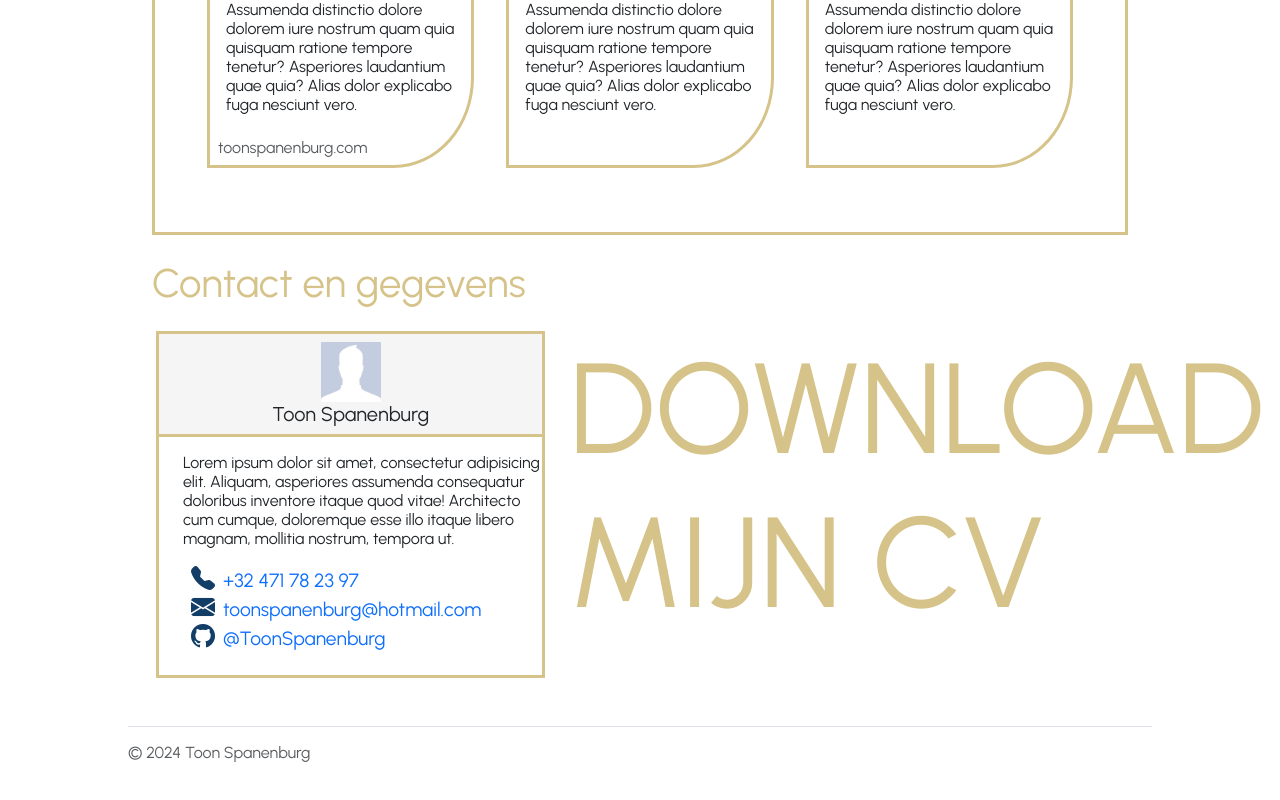
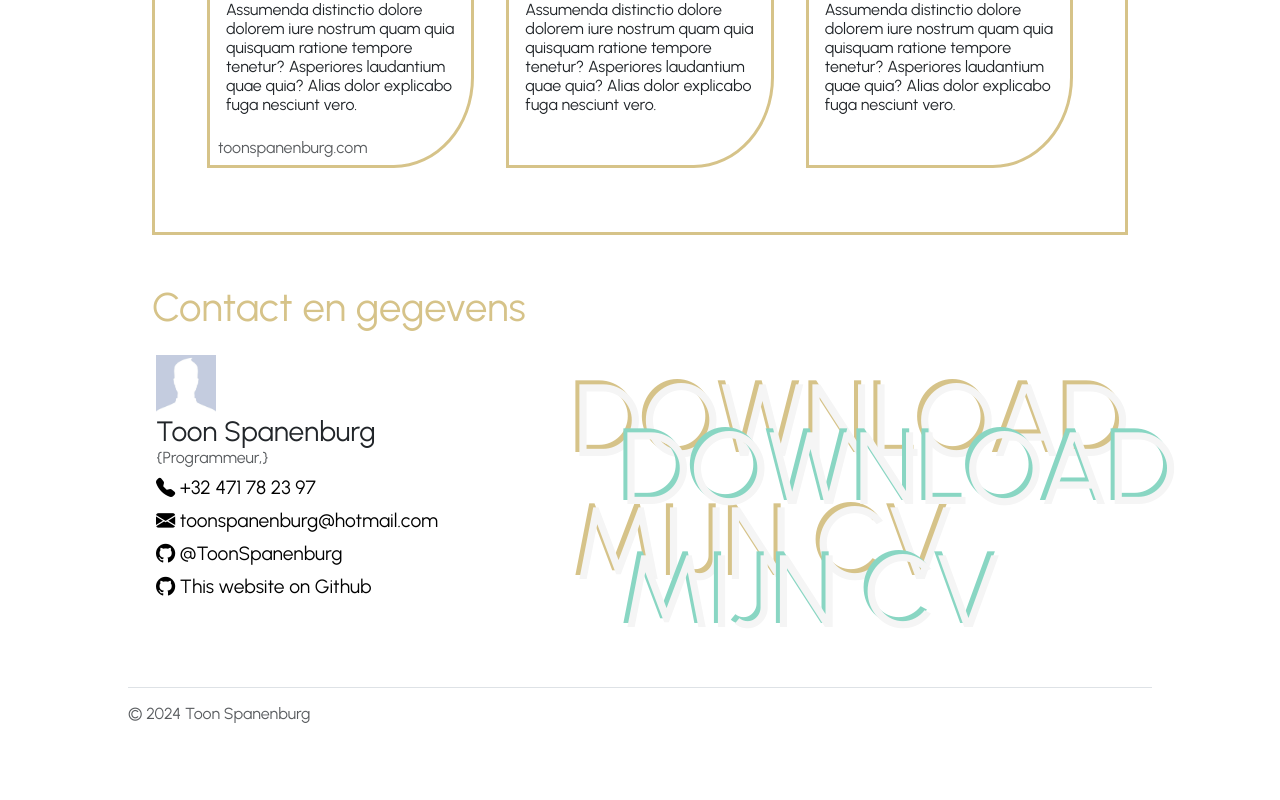
Before and after one commit to ToonSpanenburg/ToonSpanenburgWebsite, a Vue app: page / in a window 1280 px wide. Shown: the part 1198-1998 px from the top of the page. After the commit the page ends 1961 px from the top, so only its background shows below. Built offline with nearby package versions, Linux system fonts and the light colour scheme.

Commit message:
Fixed a fashion mistake

```diff
--- a/src/components/ContactComponent.vue
+++ b/src/components/ContactComponent.vue
@@ -4,47 +4,77 @@
 
 <template>
   <div class="mt-3">
-    <h2 class="m-4">
+    <h2 class="m-4 mt-5">
       Contact en gegevens
     </h2>
-    <div class="row mx-3">
+
+    <div class="row mx-3 mt-2 mb-5 pb-4">
       <div class="col-5">
-        <div class="ContactBorder">
-          <div class="card-header text-center ContactBoxHeader topBorder">
-            <div class="pt-2 ">
-              <img src="@/assets/TempProfilePic.jpg" alt="" style="height: 60px;">
+        <img src="@/assets/TempProfilePic.jpg" alt="" class="text-center" style="height: 60px;">
+        <h3 class="mb-0">
+          Toon Spanenburg
+        </h3>
+        <div class="text-muted mt-0">
+          {Programmeur,}
         </div>
-            <h5>
-              Toon Spanenburg
-            </h5>
-          </div>
-          <div class="py-2 pt-3 bg-white">
-            <p class="ps-4">
-              Lorem ipsum dolor sit amet, consectetur adipisicing elit. Aliquam, asperiores assumenda consequatur doloribus inventore itaque quod vitae! Architecto cum cumque, doloremque esse illo itaque libero magnam, mollitia nostrum, tempora ut.
-            </p>
-            <ul>
-              <li class="">
-                <div class="">
+        <div class="mt-1">
+          <ul class="ms-0 ps-0">
+
+            <li class="mt-1">
+              <a class="contactLink" href="tel:32471782397">
                 <i class="bi bi-telephone-fill"></i>
-                  <a class="px-2" href="tel:32471782397">+32 471 78 23 97</a>
-                </div>
+                +32 471 78 23 97
+              </a>
             </li>
-              <li>
+
+            <li class="mt-1">
+
+              <a class="contactLink" href="mailto: toonspanenburg@hotmail.com">
                 <i class="bi bi-envelope-fill"></i>
-                <a class="px-2" href="mailto: toonspanenburg@hotmail.com">toonspanenburg@hotmail.com</a>
+                toonspanenburg@hotmail.com
+              </a>
+
             </li>
-              <li>
+
+            <li class="mt-1">
+              <a class="contactLink" href="https://github.com/ToonSpanenburg">
                 <i class="bi bi-github"></i>
-                <a class="px-2" href="https://github.com/ToonSpanenburg">@ToonSpanenburg</a>
+                @ToonSpanenburg
+              </a>
             </li>
+
+            <li class="mt-1">
+              <a class="contactLink" href="https://github.com/ToonSpanenburg/ToonSpanenburgWebsite">
+                <i class="bi bi-github"></i>
+                This website on Github
+              </a>
+            </li>
+
           </ul>
         </div>
       </div>
+      <div class="col-7 CvElement">
+
+        <a href="">
+          <div>
+            <span href="" class="CvFont">
+              DOWNLOAD MIJN CV
+            </span>
+            <span class="CvFontAlt ps-1 pt-1">
+              DOWNLOAD MIJN CV
+            </span>
           </div>
-      <div class="col-7 mt-0 CvElement">
-        <a href="" class="CvFont">
+
+          <div class="pt-5 ps-5 ">
+            <span href="" class="CvFontAqua">
               DOWNLOAD MIJN CV
+            </span>
+            <span class="CvFontAlt ps-1 pt-1">
+              DOWNLOAD MIJN CV
+            </span>
+          </div>
         </a>
+
       </div>
     </div>
   </div>
@@ -57,26 +87,48 @@
  {
    list-style: none;
  }
+ li
+ {
+   padding-left: 0;
+   margin-left: 0;
+   font-size: 1em;
+ }
+ .contactLink
+ {
+   color: black;
+ }
+ .contactLink:hover
+ {
+   text-decoration: underline;
+ }
+ i
+ {
+   color: black;
+ }
  a
  {
    font-size: 0.8em;
- }
- .ContactBorder
- {
-   border-color: #d6c389;
-   border-bottom-width: 3px;
-   border-style: solid;
-   background-color: #f5f5f5;
- }
- .ContactBoxHeader
- {
-   border-bottom: #d6c389 solid 3px;
  }
  .CvFont
  {
    font-size: 8em;
    color: #d6c389;
-
+   z-index: 1;
+   position: absolute;
+ }
+ .CvFontAlt
+ {
+   font-size: 8em;
+   color: #f5f5f5;
+   z-index: 2;
+   position: absolute;
+ }
+ .CvFontAqua
+ {
+   color: #89D6C3;
+   font-size: 8em;
+   z-index: 2;
+   position: absolute;
  }
  .CvElement
  {
```
Lines whose indentation alone changed are shown as unchanged.
